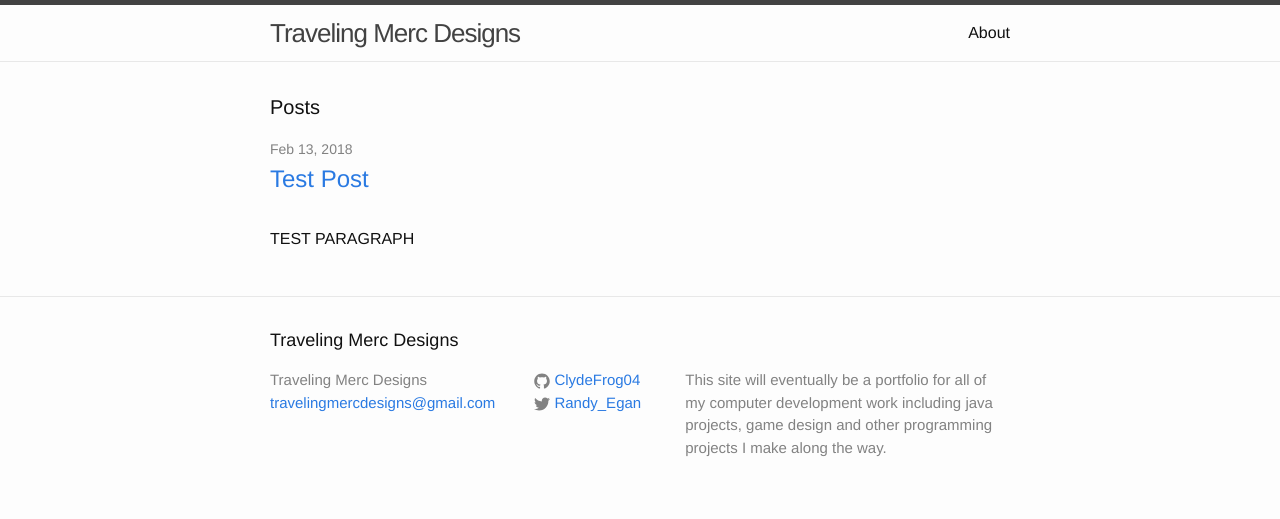
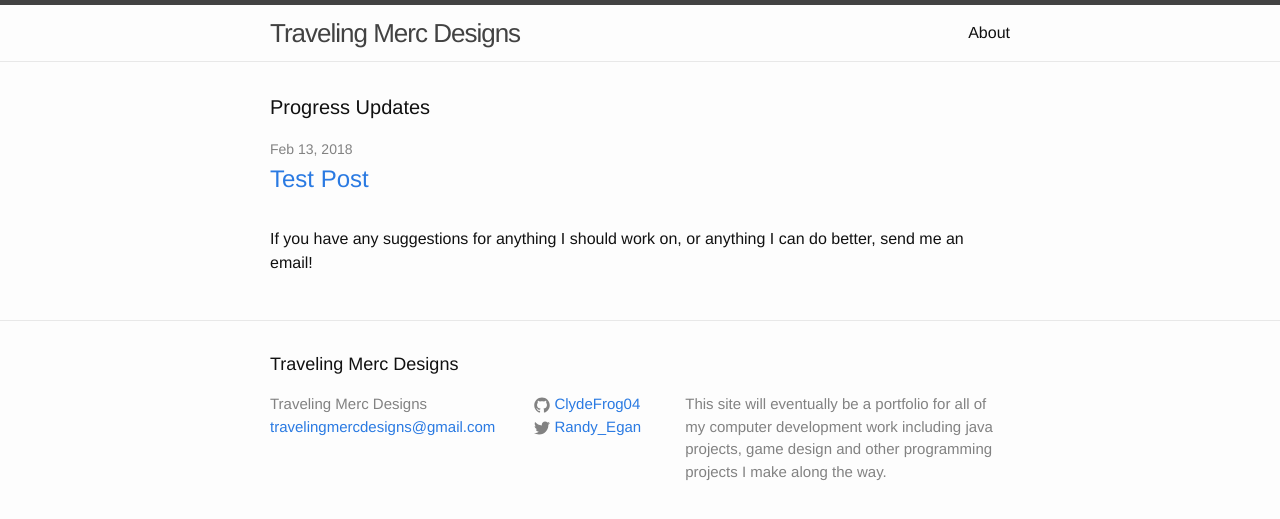
Before and after one commit to ClydeFrog04/ClydeFrog04.github.io, a Jekyll site: the page built from index.html, in a window 1280 px wide. Shown: the top 519 px of the page. Built offline with Jekyll 4.4.1, drawn with Linux system fonts in a browser that asks for light colours.

Commit message:
Update main page

```diff
--- a/index.html
+++ b/index.html
@@ -4,7 +4,7 @@ layout: default
 
 <div class="home">
 
-  <h1 class="page-heading">Posts</h1>
+  <h1 class="page-heading">Progress Updates</h1>
 
   <ul class="post-list">
     {% for post in site.posts %}
@@ -24,5 +24,7 @@ layout: default
 </div>
 
 <div>
-<p>TEST PARAGRAPH</p>
+
+<p>If you have any suggestions for anything I should work on, or anything I can do better, send me an email!</p>
+
 </div>
```
